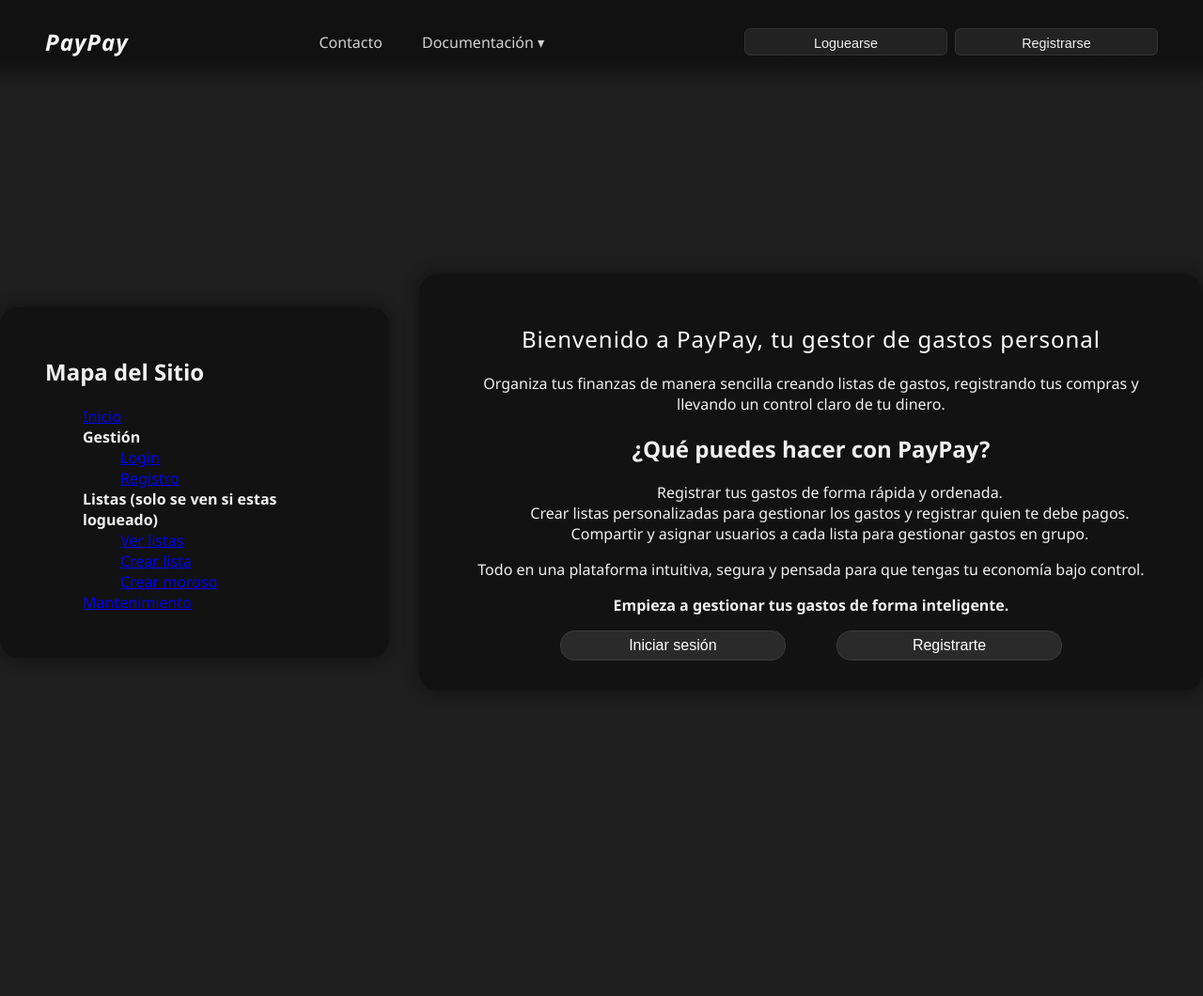
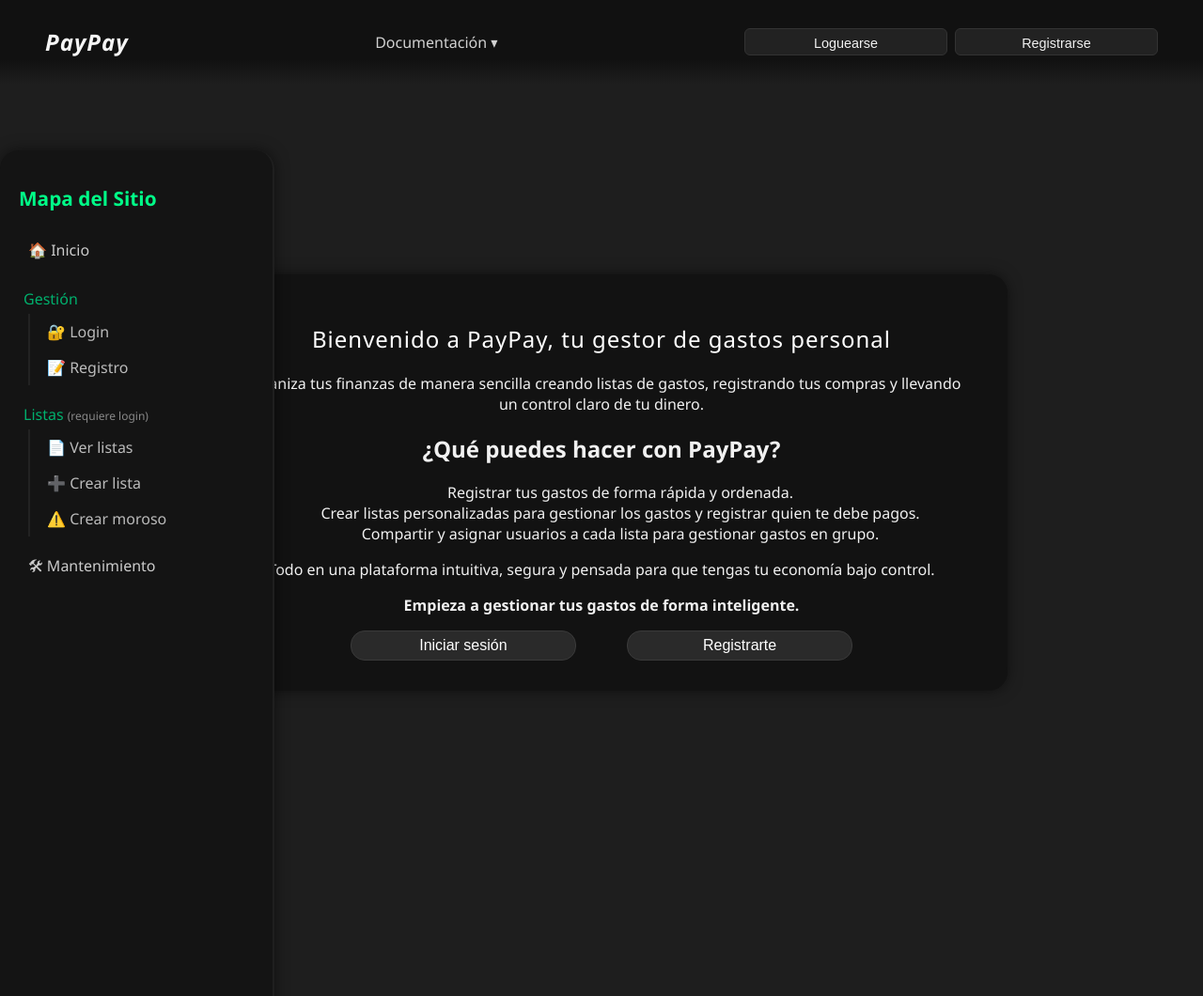
Before and after one commit to deorum97/DIW, a PHP site: page / in a window 1280 px wide. Shown: the whole page at 94% size. Run offline with PHP 8.4, Linux system fonts and the light colour scheme.

Commit message:
no voy a tocar mas esto

```diff
--- a/trabajo17/estilos/style2.css
+++ b/trabajo17/estilos/style2.css
@@ -27,6 +27,78 @@ li {
   color: #f5f5f5;
   letter-spacing: 1px;
   text-decoration: none;
+}
+
+.sidebar {
+  width: 250px;
+  background: #141414;
+  color: #eee;
+  padding: 20px;
+  height: 100vh;
+  position: fixed;
+  left: 0;
+  top: 10em;
+  border-right: 2px solid #1f1f1f;
+  font-family: "Segoe UI", sans-serif;
+}
+
+.menu-title {
+  color: #00ff88;
+  margin-bottom: 20px;
+  font-size: 1.3rem;
+}
+
+.menu-list {
+  padding: 0;
+  margin: 0;
+  list-style: none;
+}
+
+.menu-item a {
+  display: block;
+  padding: 10px;
+  color: #ccc;
+  text-decoration: none;
+  border-radius: 5px;
+  transition: background 0.2s, color 0.2s;
+}
+
+.menu-item a:hover {
+  background: #222;
+  color: #fff;
+}
+
+.menu-section {
+  margin-top: 20px;
+  font-size: 1rem;
+  color: #00b06d;
+  padding-left: 5px;
+}
+
+.submenu {
+  list-style: none;
+  margin: 5px 0 10px 10px;
+  padding-left: 10px;
+  border-left: 2px solid #222;
+}
+
+.submenu li a {
+  display: block;
+  padding: 8px;
+  color: #bbb;
+  text-decoration: none;
+  border-radius: 4px;
+  transition: background 0.2s, color 0.2s;
+}
+
+.submenu li a:hover {
+  background: #222;
+  color: #fff;
+}
+
+.nota {
+  font-size: 0.75rem;
+  color: #888;
 }
 
 /* ======== LINKS ======== */
--- a/trabajo17/index.php
+++ b/trabajo17/index.php
@@ -19,7 +19,7 @@
         </div>
 
         <ul class="nav-links">
-          <li><a href="#">Contacto</a></li>
+
           <li class="dropdown">
             <a href="#" class="dropdown-toggle">Documentación ▾</a>
             <ul class="dropdown-menu">
@@ -63,27 +63,32 @@
 
     <main>
       <aside class="sidebar">
-        <h2>Mapa del Sitio</h2>
-        <nav>
-          <ul>
-            <li><a href="index.php">Inicio</a></li>
+        <nav class="menu">
+          <h2 class="menu-title">Mapa del Sitio</h2>
 
-            <li><strong>Gestión</strong>
-              <ul>
-                <li><a href="gestion/login.php">Login</a></li>
-                <li><a href="gestion/registro.php">Registro</a></li>
-              </ul>
+          <ul class="menu-list">
+
+            <li class="menu-item">
+                <a href="index.php">🏠 Inicio</a>
             </li>
 
-            <li><strong>Listas (solo se ven si estas logueado)</strong>
-              <ul>
-                <li><a href="Listas/listas.php">Ver listas</a></li>
-                <li><a href="Listas/crearLista.php">Crear lista</a></li>
-                <li><a href="Listas/crearMoroso.php">Crear moroso</a></li>
-              </ul>
+            <li class="menu-section">Gestión</li>
+            <ul class="submenu">
+                <li><a href="gestion/login.php">🔐 Login</a></li>
+                <li><a href="gestion/registro.php">📝 Registro</a></li>
+            </ul>
+
+            <li class="menu-section">Listas <span class="nota">(requiere login)</span></li>
+            <ul class="submenu">
+                <li><a href="Listas/listas.php">📄 Ver listas</a></li>
+                <li><a href="Listas/crearLista.php">➕ Crear lista</a></li>
+                <li><a href="Listas/crearMoroso.php">⚠️ Crear moroso</a></li>
+            </ul>
+
+            <li class="menu-item">
+                <a href="mantenimiento.php">🛠 Mantenimiento</a>
             </li>
 
-            <li><a href="mantenimiento.php">Mantenimiento</a></li>
           </ul>
         </nav>
       </aside>
```
Also changed, not shown: trabajo17/Listas/crearLista.php (+31 -1 lines), trabajo17/Listas/crearMoroso.php (+31 -1 lines), trabajo17/Listas/listas.php (+30 -0 lines), trabajo17/mantenimiento.php (+41 -2 lines).
